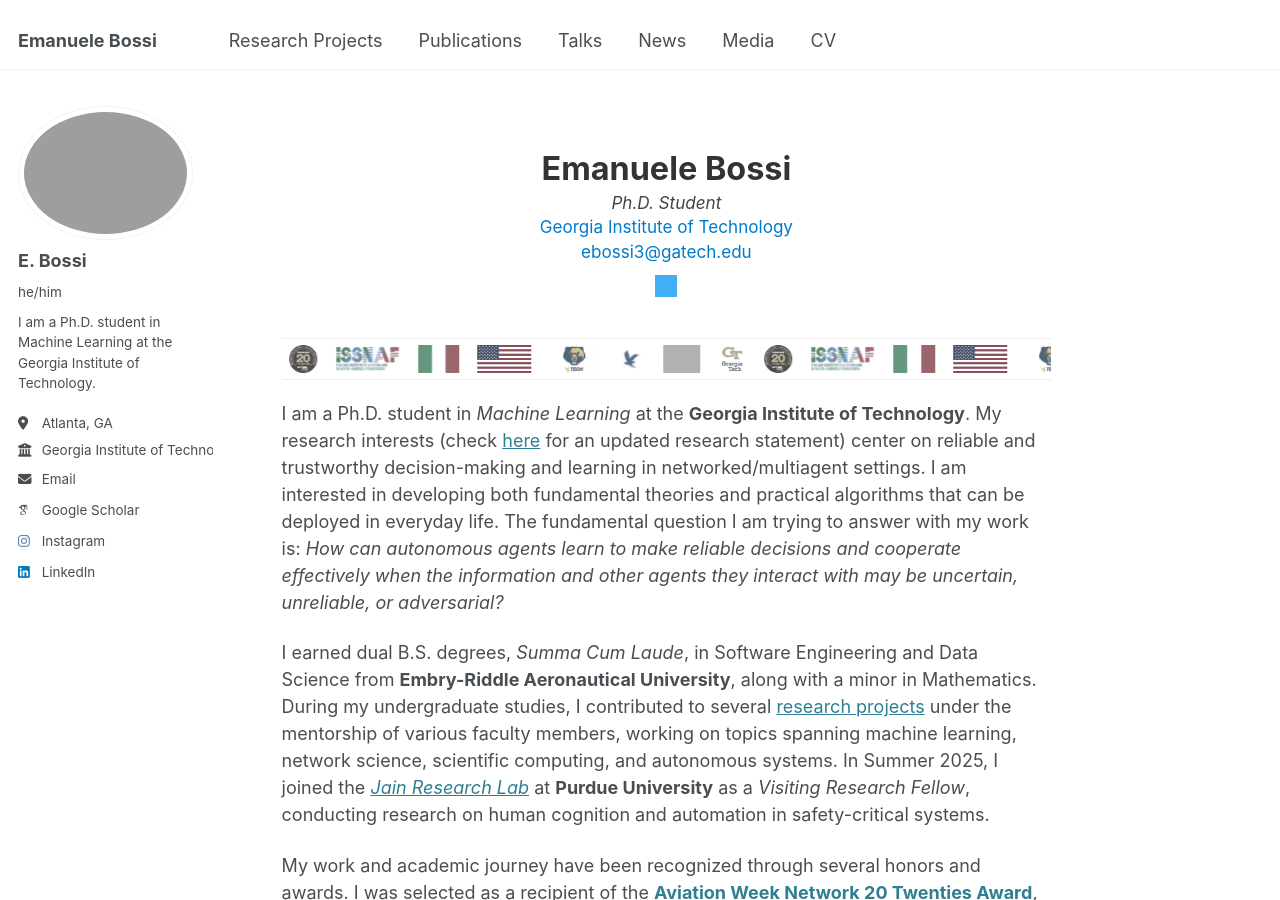
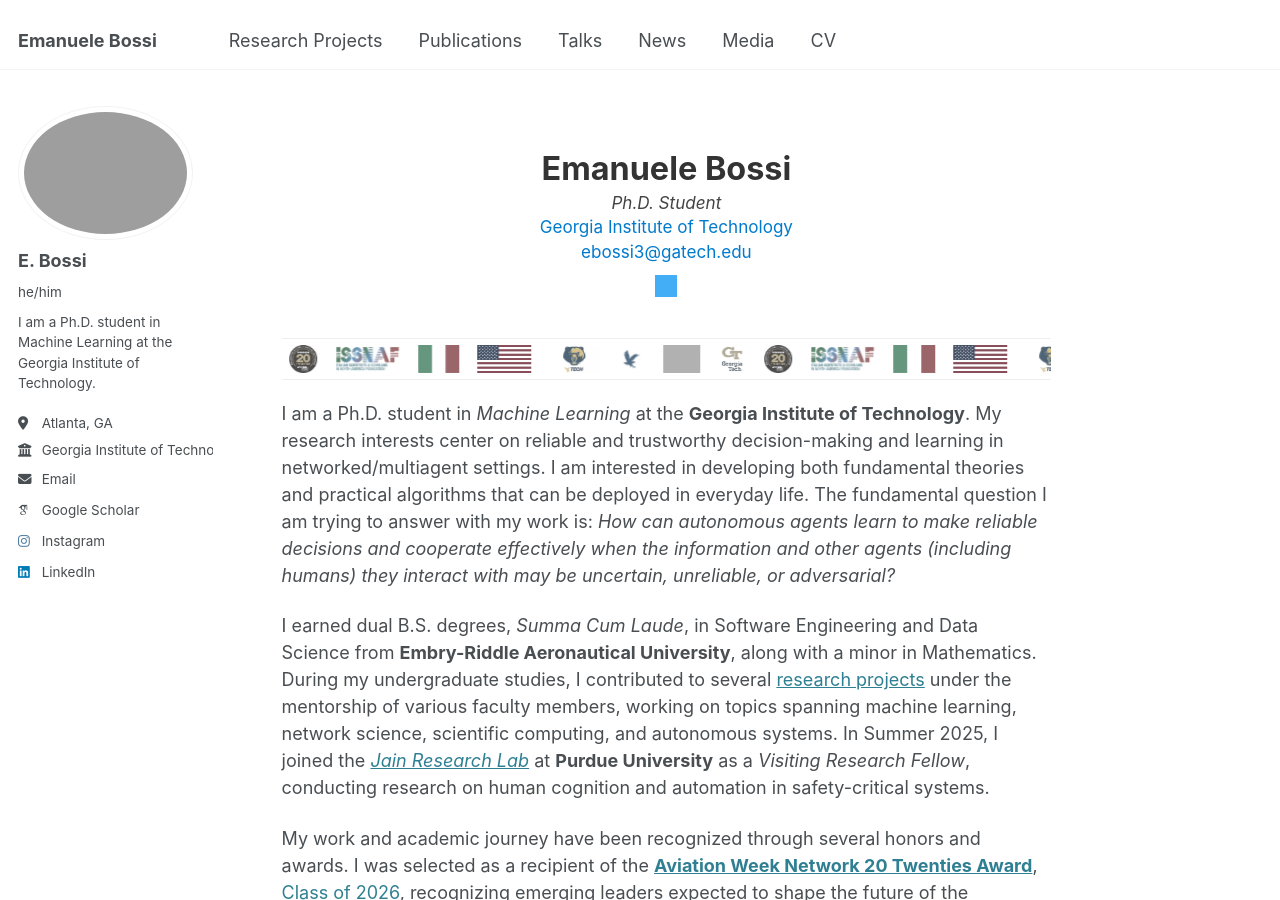
Before and after one commit to bossiemanuele/bossiemanuele.github.io, a Jekyll site: the page built from _pages/about.md, in a window 1280 px wide and 900 px high. Built offline with Jekyll 4.4.1, drawn with Linux system fonts in a browser that asks for light colours; some web fonts are replaced; grey boxes are pictures that could not be loaded.

Commit message:
Update about.md

```diff
--- a/_pages/about.md
+++ b/_pages/about.md
@@ -155,7 +155,7 @@
 }
 </style>
 
-I am a Ph.D. student in *Machine Learning* at the **Georgia Institute of Technology**. My research interests (check [here](https://bossiemanuele.github.io/files/ResearchStatement.pdf) for an updated research statement) center on reliable and trustworthy decision-making and learning in networked/multiagent settings. I am interested in developing both fundamental theories and practical algorithms that can be deployed in everyday life. The fundamental question I am trying to answer with my work is: *How can autonomous agents learn to make reliable decisions and cooperate effectively when the information and other agents they interact with may be uncertain, unreliable, or adversarial?*
+I am a Ph.D. student in *Machine Learning* at the **Georgia Institute of Technology**. My research interests center on reliable and trustworthy decision-making and learning in networked/multiagent settings. I am interested in developing both fundamental theories and practical algorithms that can be deployed in everyday life. The fundamental question I am trying to answer with my work is: *How can autonomous agents learn to make reliable decisions and cooperate effectively when the information and other agents (including humans) they interact with may be uncertain, unreliable, or adversarial?*
 
 I earned dual B.S. degrees, *Summa Cum Laude*, in Software Engineering and Data Science from **Embry-Riddle Aeronautical University**, along with a minor in Mathematics. During my undergraduate studies, I contributed to several [research projects](https://bossiemanuele.github.io/portfolio/undergraduate/) under the mentorship of various faculty members, working on topics spanning machine learning, network science, scientific computing, and autonomous systems. In Summer 2025, I joined the [*Jain Research Lab*](https://engineering.purdue.edu/JainResearchLab/) at **Purdue University** as a *Visiting Research Fellow*, conducting research on human cognition and automation in safety-critical systems.
 
```
